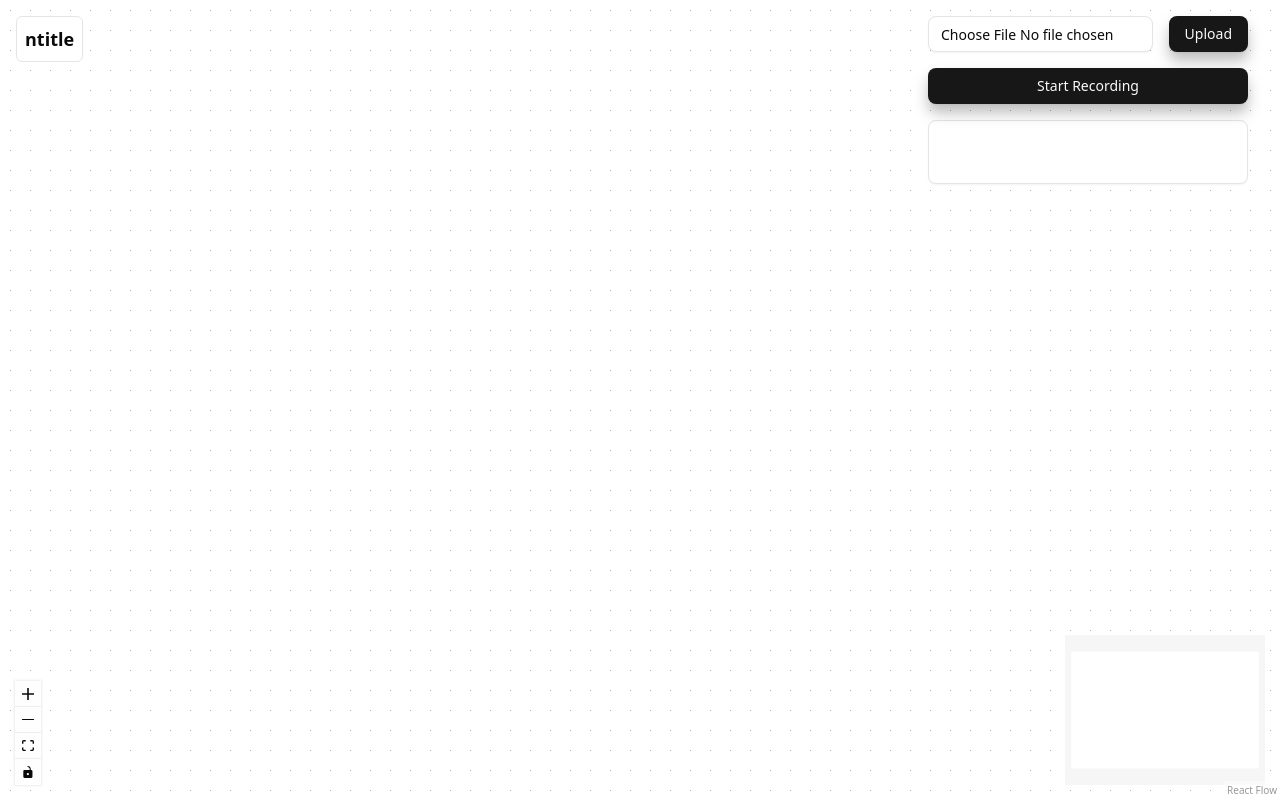
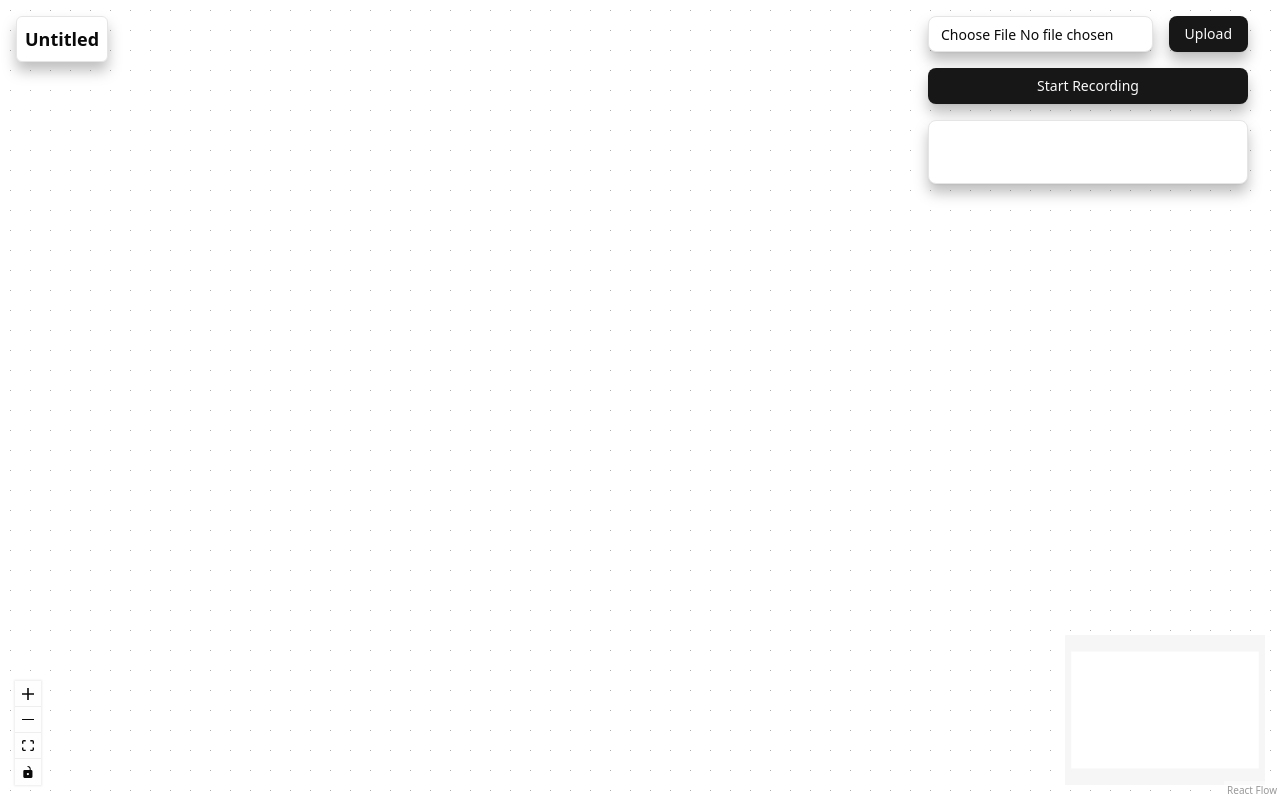
Before and after one commit to rennyhoang/mindmap, a React (Vite) app in the folder client/: page / in a window 1280 px wide. Built offline with nearby package versions, Linux system fonts and the light colour scheme.

Commit message:
label edges

```diff
--- a/client/src/components/flow.tsx
+++ b/client/src/components/flow.tsx
@@ -22,7 +22,7 @@ function Flow() {
   const { sessionId, setSessionId } = sessionContext;
   const { transcript } = transcriptContext;
 
-  const [title, setTitle] = useState("Untitled");
+  const [title, setTitle] = useState("\"Untitled\"");
   const [nodes, setNodes] = useState([]);
   const [edges, setEdges] = useState([]);
 
@@ -69,7 +69,7 @@ function Flow() {
 
   return (
     <div className="w-screen h-screen absolute z-0">
-      <h1 className="bg-white border-grey border-1 m-4 p-2 rounded-sm font-bold text-lg z-10 absolute top left">{title.slice(1, title.length - 1)}</h1>
+      <h1 className="bg-white border-grey border-1 m-4 p-2 rounded-sm font-bold text-lg z-10 absolute top left drop-shadow-xl/25">{title.slice(1, title.length - 1)}</h1>
       <ReactFlow
         nodes={nodes}
         edges={edges}
--- a/client/src/components/transcript.tsx
+++ b/client/src/components/transcript.tsx
@@ -8,7 +8,7 @@ function Transcript() {
 
   return (
       <Textarea
-        className="bg-background resize-none text-xs"
+        className="bg-background resize-none text-xs drop-shadow-xl/25"
         value={transcript}
         readOnly
       />
--- a/client/src/components/upload-button.tsx
+++ b/client/src/components/upload-button.tsx
@@ -1,6 +1,7 @@
-import { useContext, useState } from "react";
+import { useRef, useContext, useState } from "react";
 import { Input } from "@/components/ui/input";
 import { Button } from "@/components/ui/button";
+import { Loader2 } from "lucide-react"
 import { SessionContext, TranscriptContext } from "./session-context";
 
 function UploadButton() {
@@ -12,11 +13,15 @@ function UploadButton() {
   const setSessionId = sessionContext.setSessionId;
   const setTranscript = transcriptContext.setTranscript;
   const [file, setFile] = useState<File | null>(null);
+  const [loading, setLoading] = useState<boolean>(false);
+  const buttonRef = useRef<HTMLButtonElement>(null);
 
   const uploadFile = async () => {
     if (!file) {
       return;
     }
+
+    setLoading(true);
 
     const formData = new FormData();
     formData.append("file", file);
@@ -36,12 +41,14 @@ function UploadButton() {
     } catch {
       console.log("catch");
     }
+
+    setLoading(false);
   };
 
   return (
     <div className="flex flex-row gap-4">
       <Input
-        className="bg-background"
+        className="bg-background drop-shadow-xl/25"
         name="audioFile"
         type="file"
         onChange={(e) => {
@@ -49,8 +56,12 @@ function UploadButton() {
             setFile(e.target.files[0]);
           }
         }}
+        disabled={loading ? true : false}
       />
-      <Button onClick={uploadFile} className="drop-shadow-xl/25">Upload</Button>
+      <Button ref={buttonRef} onClick={uploadFile} className="drop-shadow-xl/25" disabled={loading ? true : false}>
+        {loading ? <Loader2 className="animate-spin"></Loader2> : <></>}
+        {!loading ? "Upload" : "Loading"}
+      </Button>
     </div>
   );
 }
```
Also changed, not shown: 1 other file (tests, documents, lock files or other folders).
